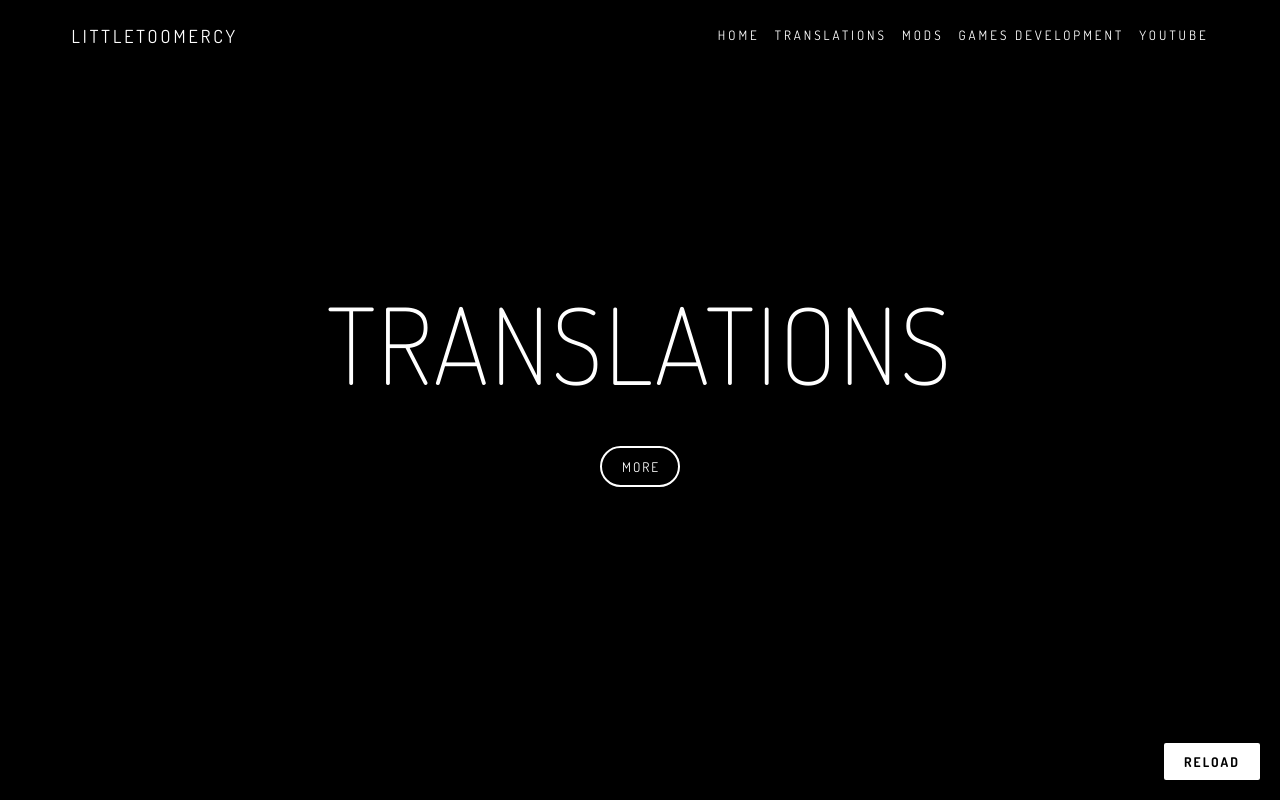
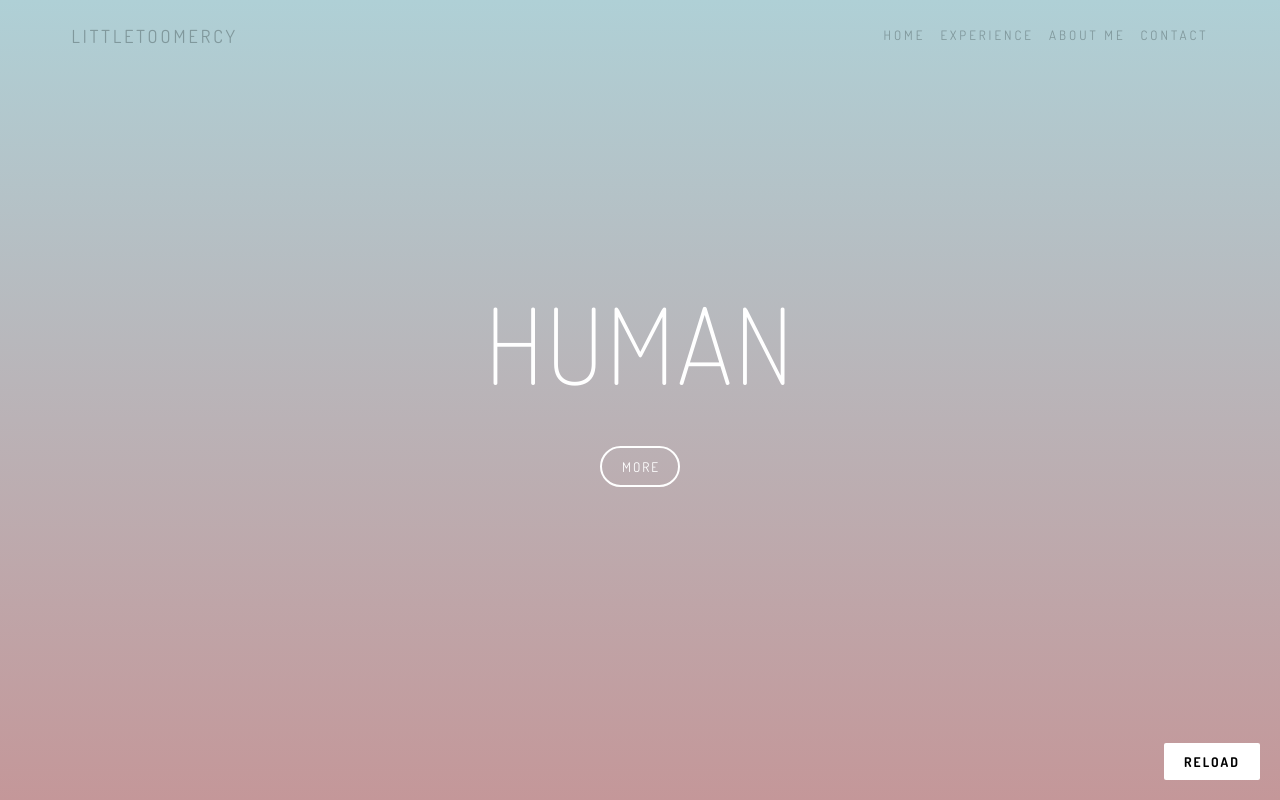
Before and after one commit to kjdekajlo/carolaine, a plain HTML site: page index.html in a window 1280 px wide. Drawn offline with nearby package versions, Linux system fonts and the light colour scheme; a web font is replaced by a local one.

Commit message:
changed few things tried to implement title text changing with js

```diff
--- a/index.html
+++ b/index.html
@@ -3,7 +3,7 @@
 
 <head>
     <meta charset="utf-8" />
-    <title>Portfolio</title>
+    <title>LittleTooMercy | Portfolio</title>
 
     <link rel="stylesheet" href="style.css" />
     <script src="https://ajax.googleapis.com/ajax/libs/jquery/3.4.0/jquery.min.js"></script>
@@ -22,15 +22,14 @@
         <div id="logoname"><a href="">littletoomercy</a></div>
         <div id="links">
             <a class="set" href="">home</a>
-            <a href="">translations</a>
-            <a href="">mods</a>
-            <a href="">games development</a>
-            <a href="">youtube</a>
+            <a href="">experience</a>
+            <a href="">about me</a>
+            <a href="">contact</a>
         </div>
     </nav>
     <div id="container">
         <div class="theme">
-            <p>translations</p>
+            <p id="title">human</p>
             <button>more</button>
         </div>
     </div>
@@ -42,10 +41,9 @@
         <div id="cancel"><i class="fas fa-times"></i></div>
         <div id="sidelinks">
             <a class="set" href="">home</a><br>
-            <a href="">translations</a><br>
-            <a href="">mods</a><br>
-            <a href="">games development</a><br>
-            <a href="">youtube</a>
+            <a href="">experience</a>
+            <a href="">about me</a>
+            <a href="">contact</a>
         </div>
 
     </div>
--- a/script.js
+++ b/script.js
@@ -4,7 +4,7 @@ $(document).ready(function () {
         window.location.reload(1);
     });
 
-    var pageWidth = $("body").width();
+    const pageWidth = $("body").width();
     if (pageWidth < 800) {
         $("#hamburger").click(function () {
             $("#sidenav").animate({
@@ -20,11 +20,14 @@ $(document).ready(function () {
 
     }
 
+    var title = ["student", "developer", "gamer", "translator"];
 
 
-
-
-
+    for (var i = 0; i < title.length; i++) {
+        window.setInterval(function() {
+            $("#title").text(title[i]);
+        }, 5000);
+    }
 
 
 });
--- a/style.css
+++ b/style.css
@@ -2,6 +2,10 @@ html {
     width: 100%;
     height: 100%;
     overflow: hidden;
+}
+
+a::selection {
+    display: none;
 }
 
 body {
@@ -9,7 +13,10 @@ body {
     height: 100%;
     margin: 0;
     padding: 0;
-    background-color: black;
+    background: linear-gradient(#AFD0D6, #C49799);
+    background-position: center; /* Center the image */
+    background-repeat: no-repeat; /* Do not repeat the image */
+    background-size: cover;
     color: #fff;
 }
 
@@ -35,7 +42,7 @@ nav {
 #logoname a {
     padding: 0 7.5px;
     text-decoration: none;
-    color: #fff;
+    color: #80989C;
     transition: 0.2s;
 }
 
@@ -90,6 +97,10 @@ button#reload {
     width: 80px;
     border: #fff solid 2px;
     transition: 0.3s;
+}
+
+.theme button:focus {
+    outline: none;
 }
 
 .theme {
```
Also changed, not shown: 2 other files.
